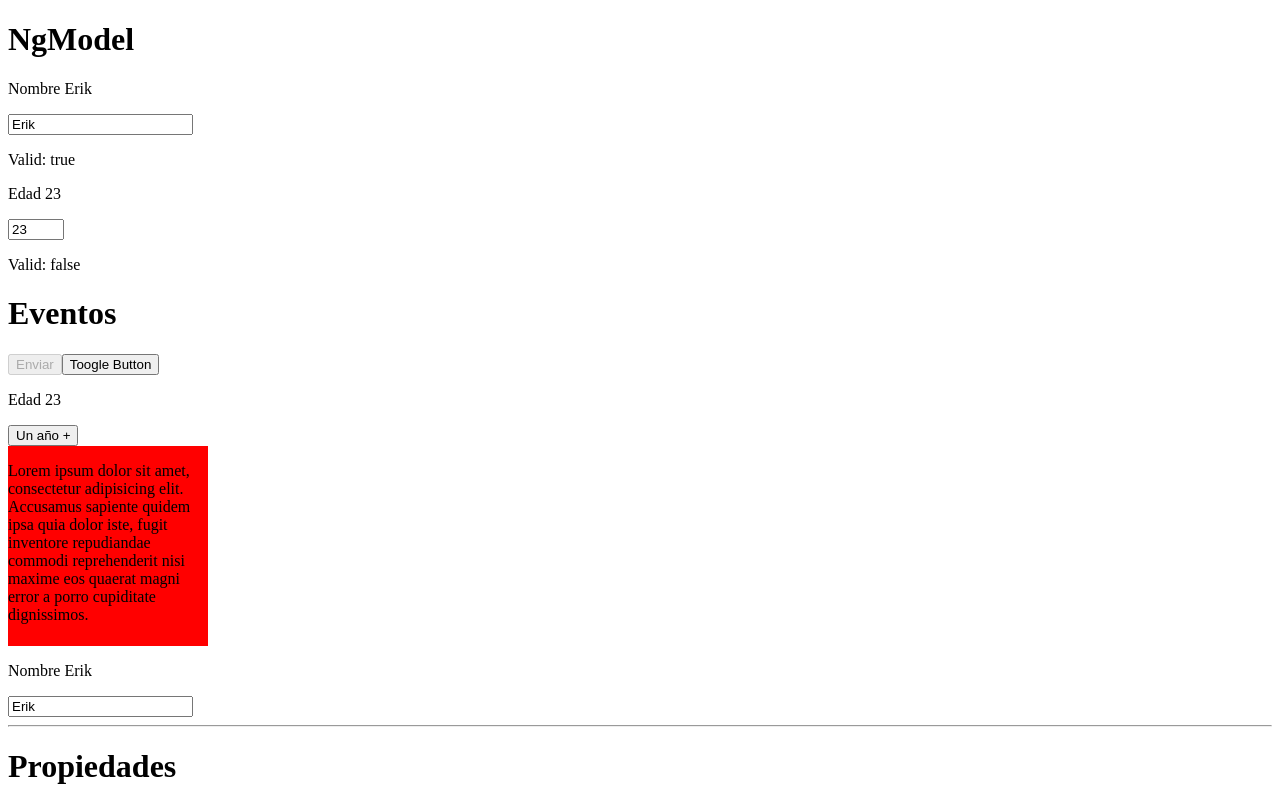
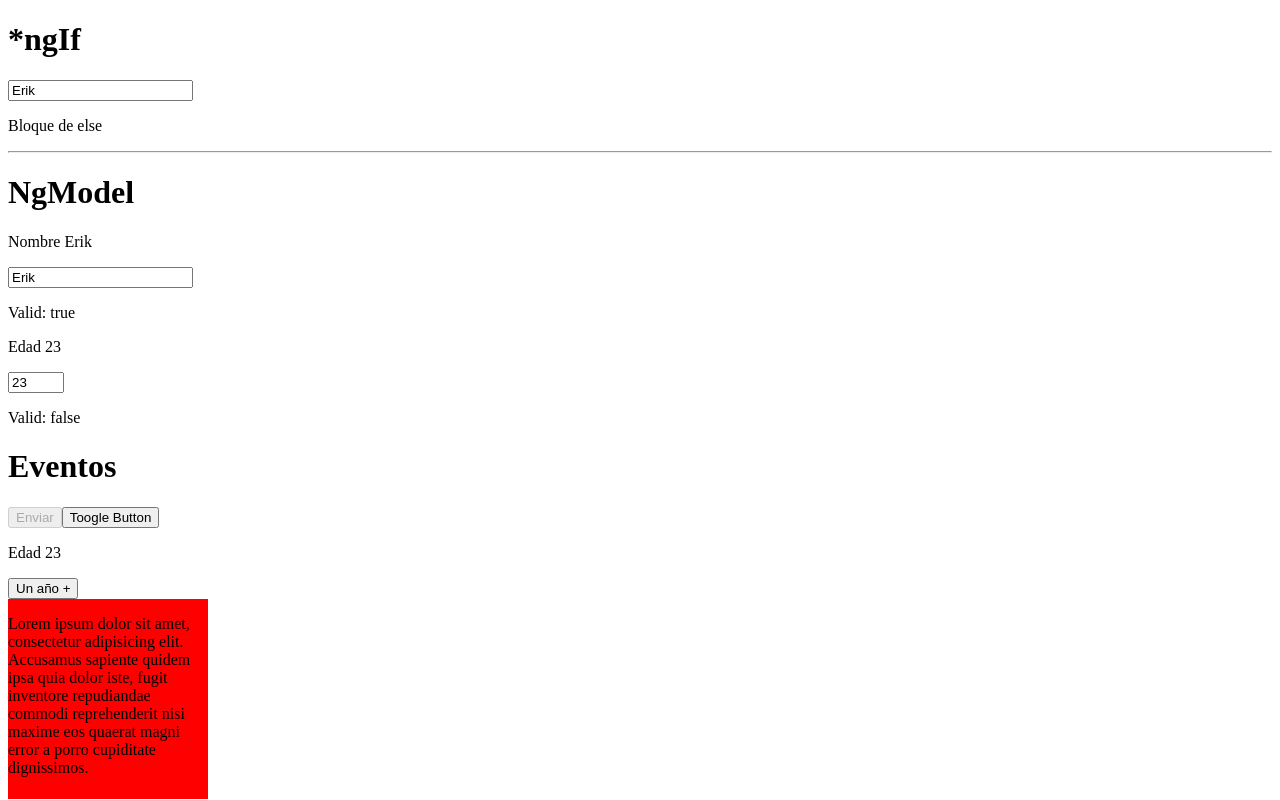
Before and after one commit to erikmya/Curso_angular, an Angular app in the folder my-store/: page / in a window 1280 px wide. Shown: the top 800 px of the page. Built offline with nearby package versions, Linux system fonts and the light colour scheme; grey boxes are pictures that could not be loaded.

Commit message:
Clase 11 uso de *nglf

```diff
--- a/my-store/src/app/app.component.html
+++ b/my-store/src/app/app.component.html
@@ -1,3 +1,11 @@
+<h1>*ngIf</h1>
+<input type="text" required [(ngModel)]="person.name"/>
+<p *ngIf="person.name === 'erik'">Soy Erik!</p>
+<p *ngIf="person.name === 'raul' && person.age === 18; else myBlock">Soy Raul!</p>
+<ng-template #myBlock>
+  <p>Bloque de else</p>
+</ng-template>
+<hr/>
 <h1>NgModel</h1>
 <p>Nombre {{ person.name }}</p>
 <input type="text" required #nameInput="ngModel"[(ngModel)]="person.name"/>
```
